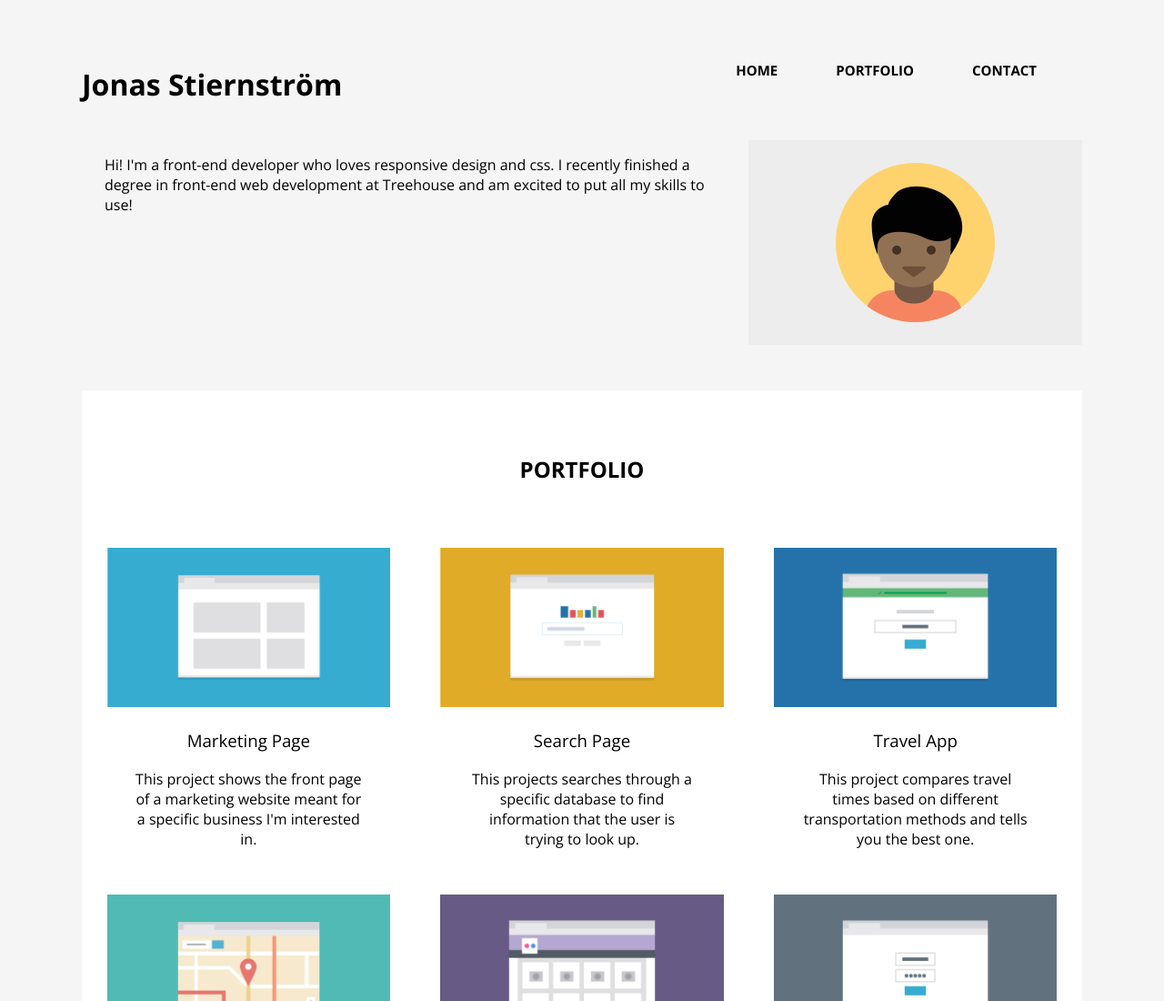
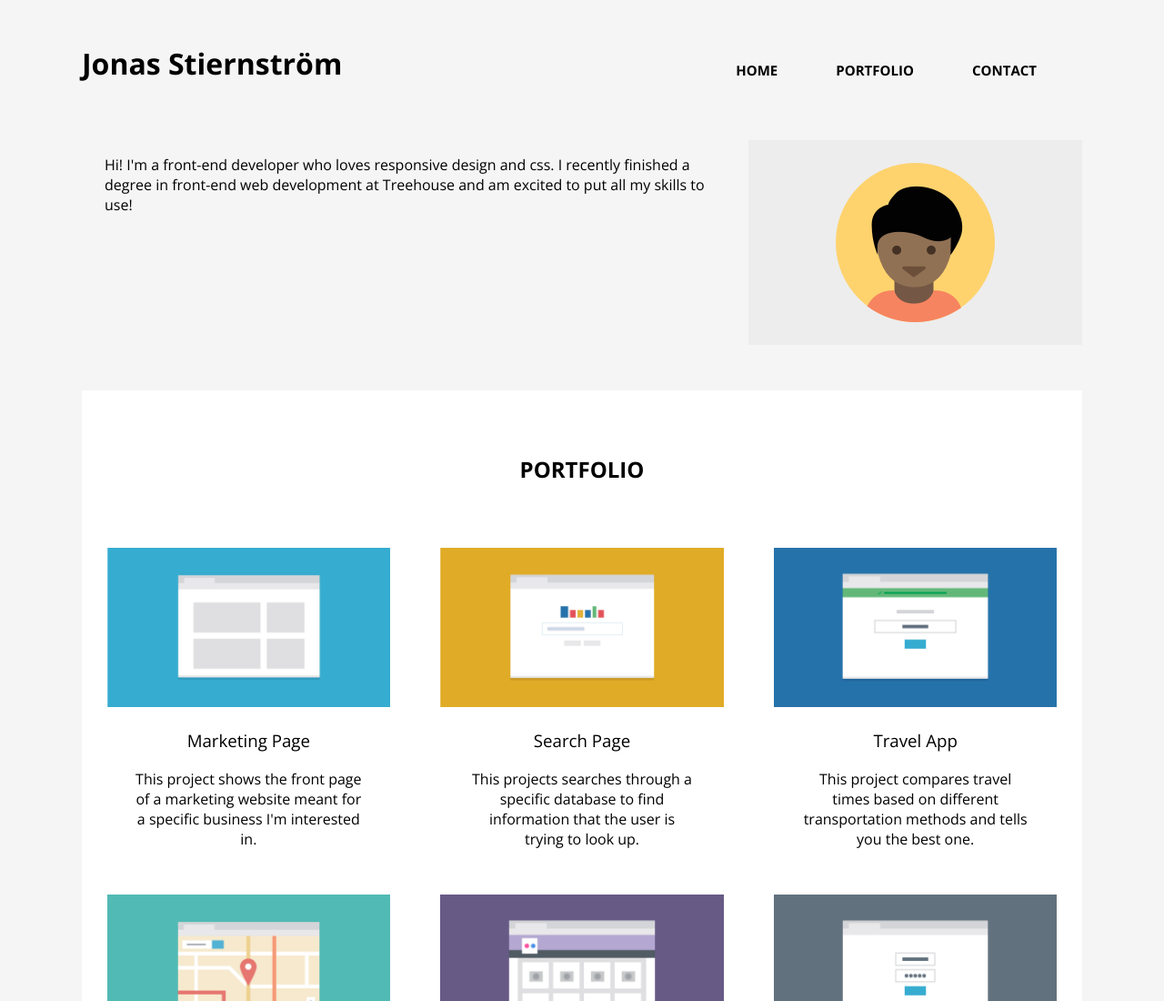
Before and after one commit to Stjarnan/Responsive_layout_project, a plain HTML site: page index.html in a window 1280 px wide. Shown: the top 1100 px of the page at 91% size. Drawn offline with nearby package versions, Linux system fonts and the light colour scheme.

Commit message:
Change to h1
Gave header h1 a tiny bit of  negative top-margin to make it look a
little bit better.

```diff
--- a/css/styles.css
+++ b/css/styles.css
@@ -235,6 +235,10 @@ Media Queries
     	justify-content: space-between;
     }
 
+    .flex-header  h1 {
+    	margin-top: -2px;
+    }
+
     .main-header p {
     	padding-left: 25px;
     }
```
